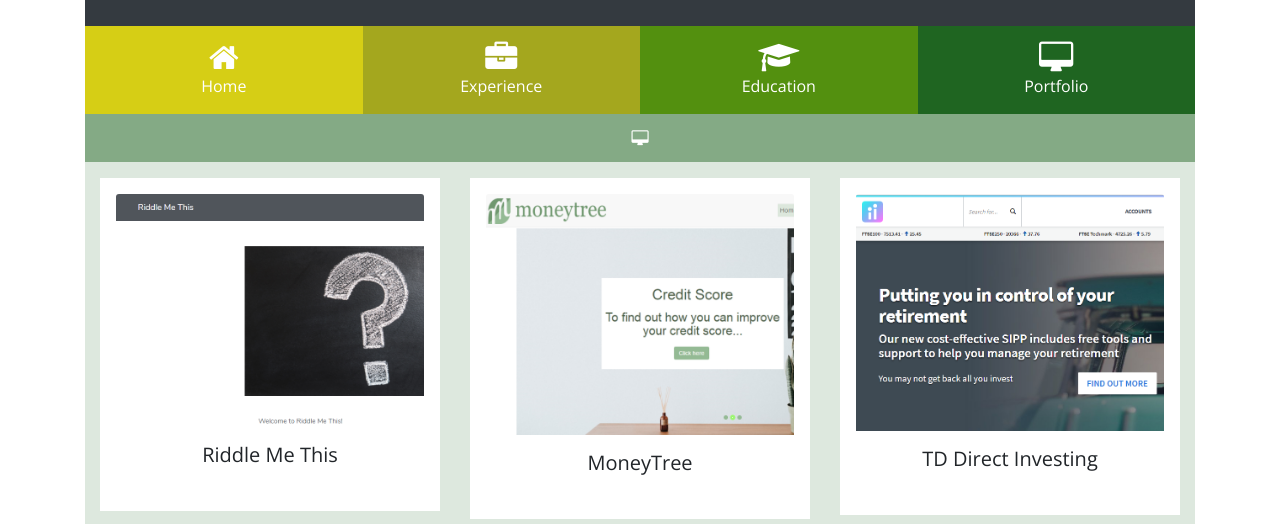
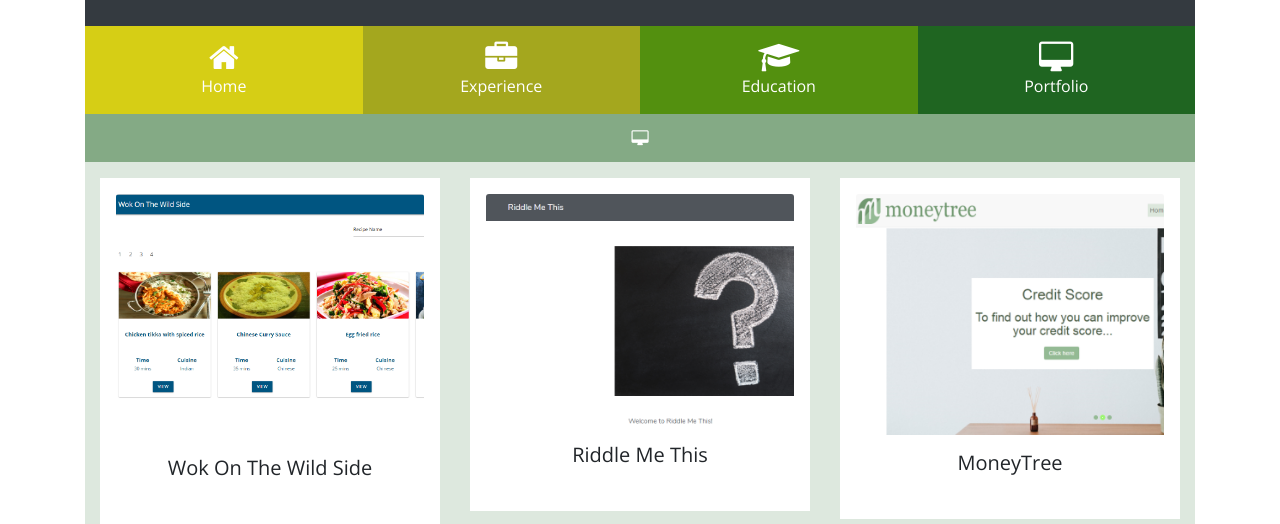
Before and after one commit to DeanFlint/new-cv-website, a website: page src/index.html in a window 1280 px wide. Both pictures are taken after a click on the element "Portfolio". Shown: the part 276-800 px from the top of the page. Drawn offline with nearby package versions, Linux system fonts and the light colour scheme; files that its build step writes are made by us from their sources.

Commit message:
Image added and portfolio section updated

```diff
--- a/src/index.html
+++ b/src/index.html
@@ -464,6 +464,14 @@
 			<div class="row port-bg-3">
 				<div class="col-md-4">
 					<div class="card p-3 my-3">
+						<a href="http://wok-on-the-wild-side.herokuapp.com/" target="_blank"><img class="card-img-top img-fluid" src="images/wokonthewildside.PNG" alt="Card image cap"></a>
+						<div class="card-body py-3">
+							<h5 class="card-title text-center">Wok On The Wild Side</h5>
+						</div>
+					</div>
+				</div>
+				<div class="col-md-4">
+					<div class="card p-3 my-3">
 						<a href="http://riddle-me-this.herokuapp.com/" target="_blank"><img class="card-img-top img-fluid" src="images/riddle-me-this.PNG" alt="Card image cap"></a>
 						<div class="card-body py-3">
 							<h5 class="card-title text-center">Riddle Me This</h5>
@@ -478,6 +486,8 @@
 						</div>
 					</div>
 				</div>
+			</div>
+			<div class="row port-bg-3">
 				<div class="col-md-4">
 					<div class="card p-3 my-3">
 						<a href="https://www.tddirectinvesting.co.uk/" target="_blank"><img class="card-img-top img-fluid" src="images/td-direct.PNG" alt="Card image cap"></a>
@@ -485,6 +495,10 @@
 							<h5 class="card-title text-center">TD Direct Investing</h5>
 						</div>
 					</div>
+				</div>
+				<div class="col-md-4">
+				</div>
+				<div class="col-md-4">
 				</div>
 			</div>
 			<div class="card card-body port-bg-2 text-white p-3"></div>
```
Also changed, not shown: src/images/wokonthewildside.png (added).
